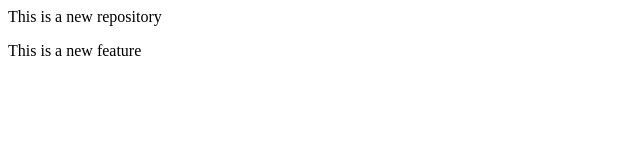
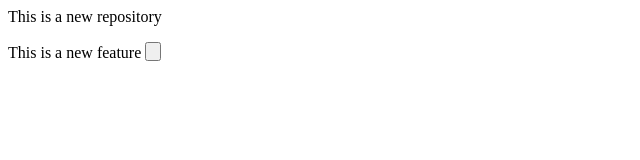
Before and after one commit to aadijain12/LocalRepo, a plain HTML site: page index.html in a window 1280 px wide. Shown: the full height of the page, 0-640 px from the left. Drawn offline with Linux system fonts and the light colour scheme.

Commit message:
Add button

```diff
--- a/index.html
+++ b/index.html
@@ -1,2 +1,2 @@
 <p>This is a new repository</p>
-<p>This is a new feature</p>
+<p>This is a new feature <button></p>
```
